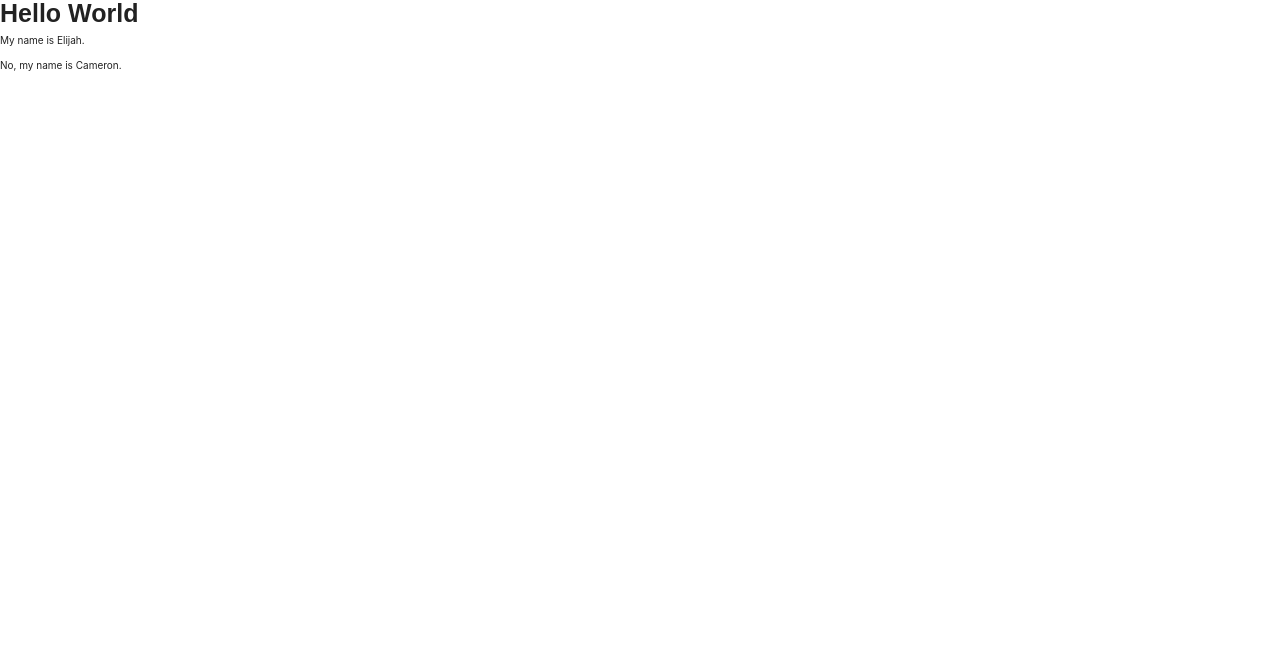
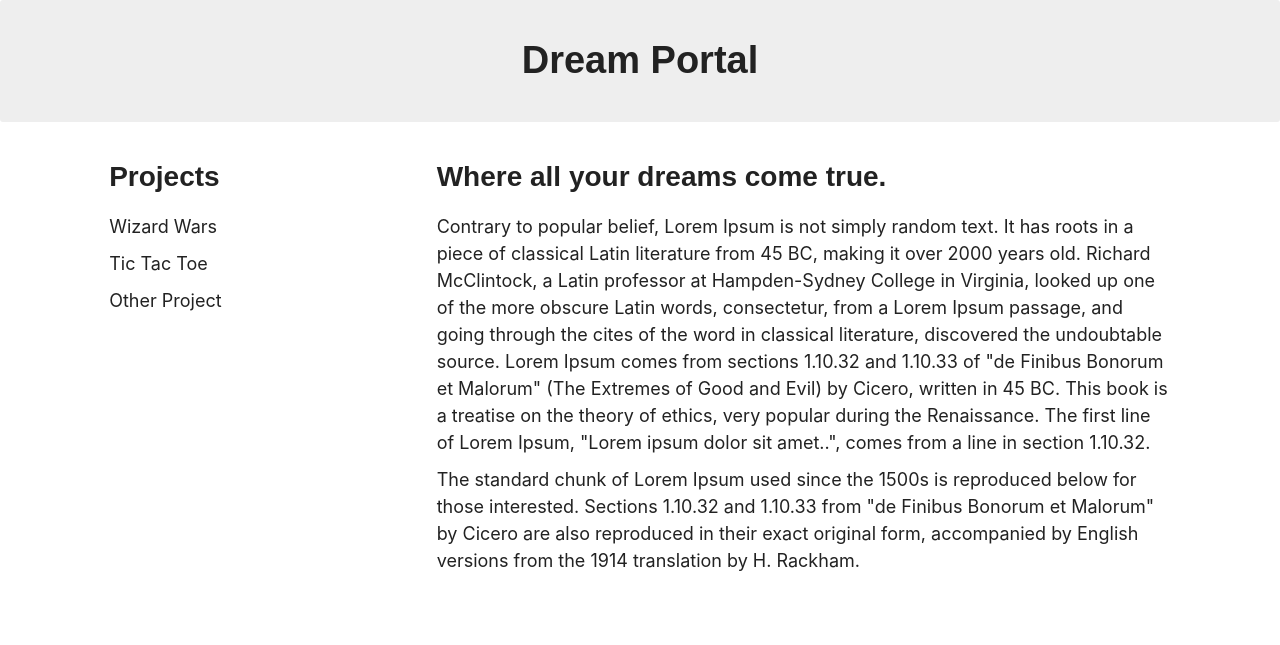
Before and after one commit to Dream-Portal/dream-portal.github.io, a plain HTML site: page index.html in a window 1280 px wide. Drawn offline with nearby package versions, Linux system fonts and the light colour scheme; a web font is replaced by a local one.

Commit message:
main page strucure

```diff
--- a/index.html
+++ b/index.html
@@ -2,7 +2,7 @@
 <html lang="en" dir="ltr">
   <head>
     <meta charset="utf-8">
-    <title>Wizard Wars</title>
+    <title>DreamPortal Home</title>
     <meta name="viewport" content="width=device-width, initial-scale=1">
     <link rel="stylesheet" href="https://maxcdn.bootstrapcdn.com/bootstrap/3.4.0/css/bootstrap.min.css">
     <script src="https://ajax.googleapis.com/ajax/libs/jquery/3.4.1/jquery.min.js"></script>
@@ -12,8 +12,29 @@
     <script src="app.js"></script>
   </head>
   <body>
-    <h1>Hello World</h1>
-    <p>My name is Elijah.</p>
-    <p>No, my name is Cameron.</p>
+    <h1 class="jumbotron text-center">Dream Portal</h1>
+    <div class="row mainContent">
+      <div class="col-1">
+        <!--Advertisements go here-->
+      </div>
+      <div class="col-3">
+        <h2>Projects</h2>
+        <div class="project">
+          <p>Wizard Wars</p>
+        </div>
+        <div class="project">
+          <p>Tic Tac Toe</p>
+        </div>
+        <div class="project">
+          <p>Other Project</p>
+        </div>
+      </div>
+      <div class="col-7">
+        <h2>Where all your dreams come true.</h2>
+        <p>Contrary to popular belief, Lorem Ipsum is not simply random text. It has roots in a piece of classical Latin literature from 45 BC, making it over 2000 years old. Richard McClintock, a Latin professor at Hampden-Sydney College in Virginia, looked up one of the more obscure Latin words, consectetur, from a Lorem Ipsum passage, and going through the cites of the word in classical literature, discovered the undoubtable source. Lorem Ipsum comes from sections 1.10.32 and 1.10.33 of "de Finibus Bonorum et Malorum" (The Extremes of Good and Evil) by Cicero, written in 45 BC. This book is a treatise on the theory of ethics, very popular during the Renaissance. The first line of Lorem Ipsum, "Lorem ipsum dolor sit amet..", comes from a line in section 1.10.32.</p>
+        <p>The standard chunk of Lorem Ipsum used since the 1500s is reproduced below for those interested. Sections 1.10.32 and 1.10.33 from "de Finibus Bonorum et Malorum" by Cicero are also reproduced in their exact original form, accompanied by English versions from the 1914 translation by H. Rackham.</p>
+      </div>
+      <div class="col-1"></div>
+    </div>
   </body>
 </html>
--- a/style.css
+++ b/style.css
@@ -0,0 +1,16 @@
+.mainContent {
+	min-height: 500px;
+	max-height: 100%;
+	background-color: #fff;
+}
+
+h1{
+	font-size: 38px;
+}
+h2{
+	font-size: 28px;
+	margin: 20px 0;
+}
+p {
+	font-size: 18px;
+}
```
